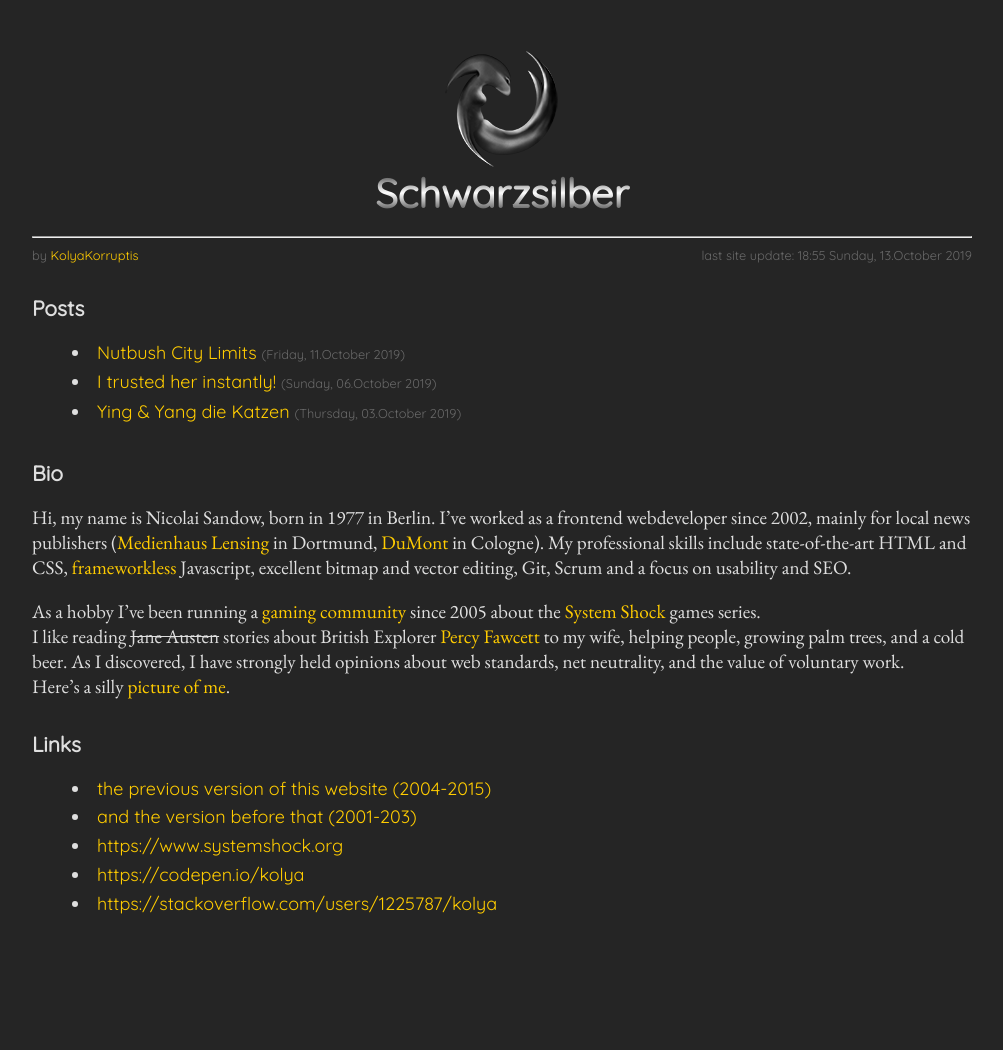
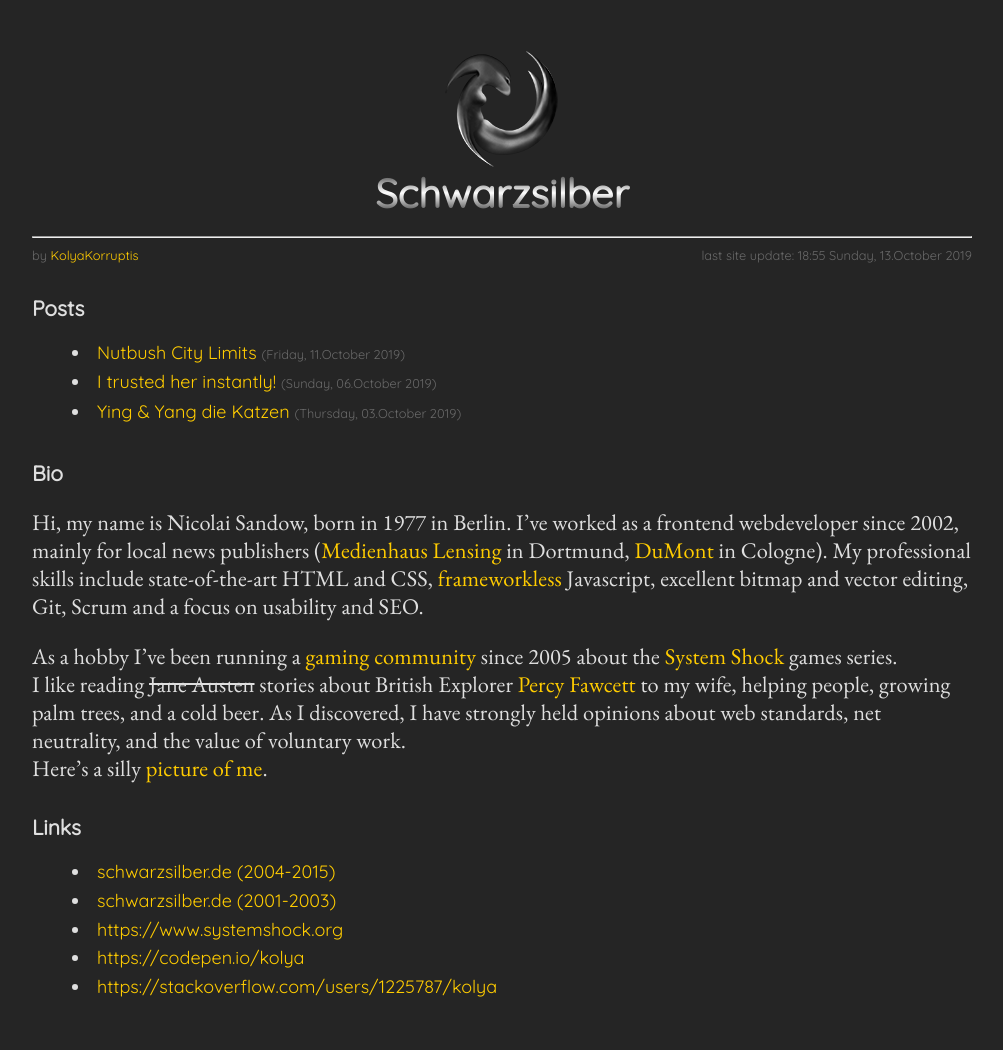
Before and after one commit to KolyaKorruptis/.github.io, a Jekyll site: the page built from index.md, in a window 1280 px wide. Shown: the whole page, without its empty margins (138-1141 px from the left). Built offline with Jekyll 4.4.1, drawn with Linux system fonts in a browser that asks for light colours; our own code applies the rules of GitHub Pages for plain Markdown files; the repository's description, which GitHub fills in, is left out; before the commit the page ends 966 px from its top, so only the background shows below that.

Commit message:
better font sizing in articles

```diff
--- a/css/modules/article.css
+++ b/css/modules/article.css
@@ -12,6 +12,8 @@
 
 article p {
   font-family: var(--text);
-  font-size: 1.2rem;
+  font-size: 1.4rem;
   margin-bottom: 0.75rem;
+  letter-spacing: .01rem;
+  line-height: 1.75rem;
 }
--- a/index.md
+++ b/index.md
@@ -27,8 +27,8 @@ Here's a silly [picture of me](/img/nicolai.jpg).
 
 ### Links
 
-- [the previous version of this website (2004-2015)](http://www.schwarzsilber.de/swsi2015/)
-- [and the version before that (2001-203)](http://www.schwarzsilber.de/swsi2015/#%5B%5BThe%20first%20layout%20of%20this%20site%5D%5D)
+- [schwarzsilber.de (2004-2015)](http://www.schwarzsilber.de/swsi2015/)
+- [schwarzsilber.de (2001-2003)](http://www.schwarzsilber.de/swsi2015/#%5B%5BThe%20first%20layout%20of%20this%20site%5D%5D)
 - [https://www.systemshock.org](https://www.systemshock.org)
 - [https://codepen.io/kolya](https://codepen.io/kolya)
 - [https://stackoverflow.com/users/1225787/kolya](https://stackoverflow.com/users/1225787/kolya)
```
